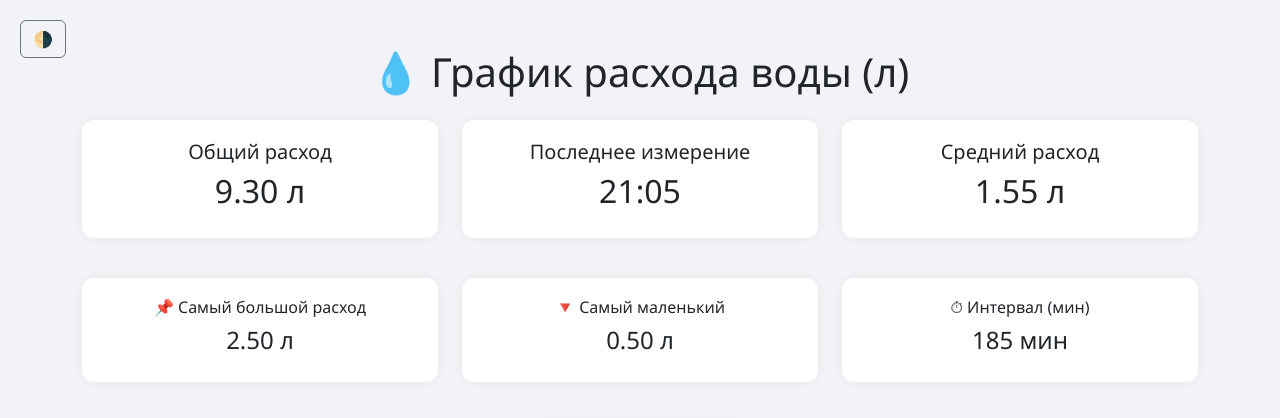
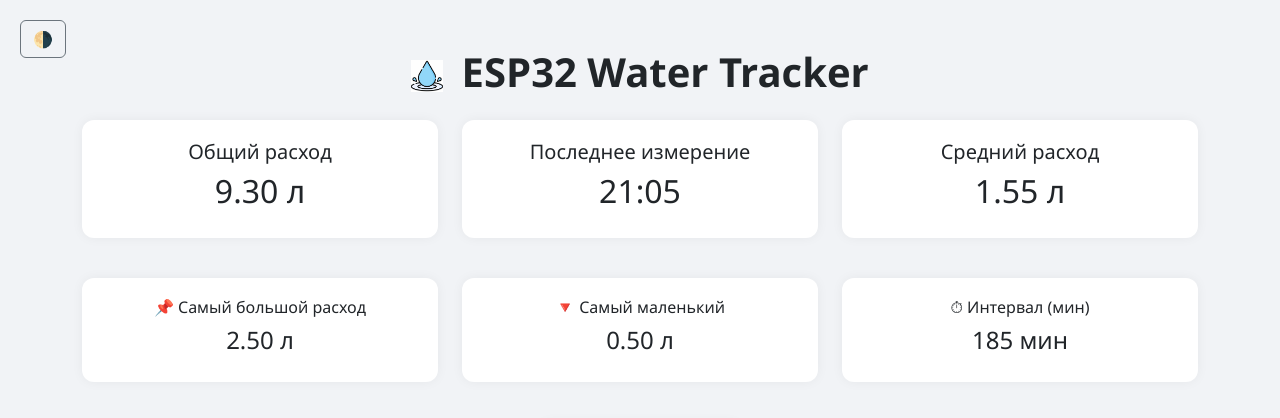
Before and after one commit to Nurikkrut04/esp32-water-server, a Flask app: page / in a window 1280 px wide. Shown: the top 418 px of the page. Run offline with Flask 3, Linux system fonts and the light colour scheme.

Commit message:
Стильный заголовок с лого

```diff
--- a/templates/index.html
+++ b/templates/index.html
@@ -81,7 +81,10 @@
 </head>
 <body class="container py-5">
   <button class="btn btn-outline-secondary mode-toggle" onclick="toggleMode()">🌗</button>
-  <h1 class="text-center mb-4">💧 График расхода воды (л)</h1>
+  <h1 class="text-center mb-4">
+    <img src="/static/favicon.png" alt="icon" style="width: 32px; vertical-align: middle; margin-right: 8px;">
+    <span style="font-weight: bold;">ESP32 Water Tracker</span>
+  </h1>
 
   <div class="row mb-4 text-center">
     <div class="col-md-4 mb-3">
```
